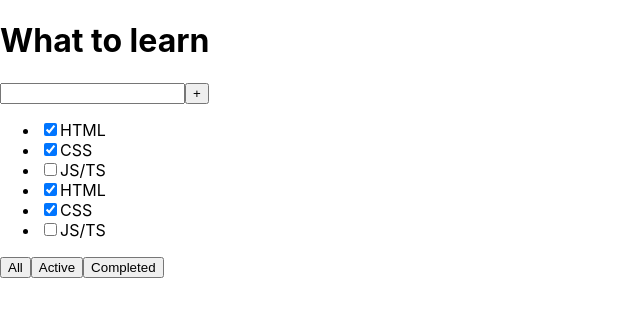
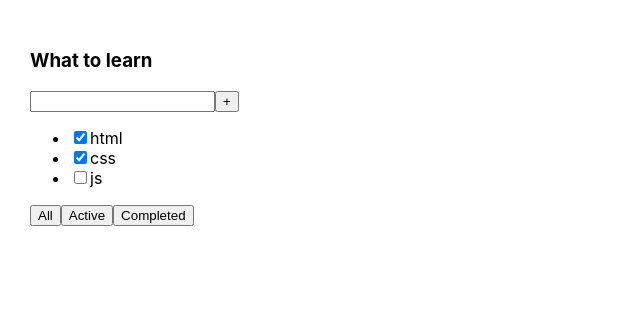
Before and after one commit to dasha7879/1-todolist, a React (Create React App) app in the folder 1-todolist/: page / in a window 1280 px wide. Shown: the top 316 px of the page, without its empty margins (0-640 px from the left). Built offline with nearby package versions, Linux system fonts and the light colour scheme.

Commit message:
add components

```diff
--- a/1-todolist/src/AddTaskForm.tsx
+++ /dev/null
@@ -1,13 +0,0 @@
-type AddTaskForm = {
-
-}
-export const AddTaskForm = ( props: AddTaskForm ) => {
-    return (
-        <>
-            <div>
-                <input />
-                <button>+</button>
-            </div>
-        </>
-    )
-}
--- a/1-todolist/src/App.tsx
+++ b/1-todolist/src/App.tsx
@@ -1,32 +1,21 @@
 import React from 'react';
-import { AddTaskForm } from './AddTaskForm';
 import './App.css';
-import TodoList, { TaskType } from "./TodoList";
-import { TodoListHeader } from './TodoListHeader';
-
+import { TaskType, TodoList } from './TodoList';
 
 function App() {
-    const todoListTitle_1: string = "What to learn"
-    const todoListTitle_2: string = "What to buy"
+    const todoListTitle_1:string = "What to learn"
+    const todoListTitle_2:string= "What to buy"
     const tasks_1: Array<TaskType> = [
-        { id: 1, title: "HTML", isDone: true },
-        { id: 2, title: "CSS", isDone: true },
-        { id: 3, title: "JS/TS", isDone: false },
-        { id: 1, title: "HTML", isDone: true },
-        { id: 2, title: "CSS", isDone: true },
-        { id: 3, title: "JS/TS", isDone: false }
-    ]
-    const tasks_2: Array<TaskType> = [
-        { id: 1, title: "Cheese", isDone: true },
-        { id: 2, title: "Milk", isDone: true },
-        { id: 3, title: "Carrot", isDone: false },
-        { id: 1, title: "Onion", isDone: true }
+        {id:1, title:"html", isDone:true},
+        {id:2, title:"css", isDone:true},
+        {id:3, title:"js", isDone:false}
     ]
 
     return (
-        <>
-           <TodoList  title={todoListTitle_1} tasks={tasks_1}/>
-        </>
+        <div className="App">
+            <TodoList title = {todoListTitle_1} tasks = {tasks_1}/>
+            {/* <TodoList title = {todoListTitle_2} tasks = {tasks_1} /> */}
+        </div>
     );
 }
 
--- a/1-todolist/src/TasksList.tsx
+++ /dev/null
@@ -1,40 +0,0 @@
-//мапинг тасок и фильтры
-
-import { prependOnceListener } from "process"
-import { TaskType } from "./TodoList"
-
-
-type TasksListType = {
-    tasks: TaskType[]
-}
- export const TasksList = (props: TasksListType) => {
-
-    let tasksList = props.tasks.length
-        ? props.tasks.map((task: TaskType) => {
-            return (
-                <li>
-                    <input type="checkbox" checked={task.isDone} />
-                    <span>{task.title}</span>
-                </li>
-            )
-        })
-        : <span>Your taskslist is empty</span>
-
-
-
-    return (
-        <>
-
-            <ul>
-                {tasksList}
-            </ul>
-            <div>
-                <button>All</button>
-                <button>Active</button>
-                <button>Completed</button>
-
-            </div>
-
-        </>
-    )
-}
--- a/1-todolist/src/TodoList.tsx
+++ b/1-todolist/src/TodoList.tsx
@@ -1,12 +1,10 @@
-import React, { FC } from 'react';
-import { AddTaskForm } from './AddTaskForm';
-import { TasksList } from './TasksList';
-import { TodoListHeader } from './TodoListHeader';
+import React from 'react';
 
 type TodoListPropsType = {
     title: string
     tasks: Array<TaskType>
 }
+
 export type TaskType = {
     id: number
     title: string
@@ -14,29 +12,39 @@ export type TaskType = {
 
 }
 
-const TodoList: FC<TodoListPropsType> = (props) => {
-    // let tasksList;
-    // if(props.tasks.length === 0){
-    //     tasksList = <span> Your tasklist is empty</span>
-    // }else{
-    //     tasksList = props.tasks.map((task:TaskType) => {
-    //         return(
-    //             <li>
-    //                     <input type="checkbox" checked={task.isDone}/>
-    //                     <span>{task.title}</span>
-    //             </li>
-    //         )
-    //     })
-    // }
+export const TodoList = (props: TodoListPropsType) => {
+
+
+
+    let tasksList = props.tasks.length ?
+        props.tasks.map((task: TaskType) => {
+            return (
+                <li>
+                    <input type="checkbox" checked={task.isDone} />
+                    <span>{task.title}</span>
+                </li>
+            )
+        })
+        : <span>Your tasklistis empty</span>
 
 
     return (
-        <div>
-          <TodoListHeader  title='What to learn'/>
-          <AddTaskForm />
-          <TasksList tasks={props.tasks} />
-        </div>
+        <>
+            <div>
+                <h3>{props.title}</h3>
+                <div>
+                    <input />
+                    <button>+</button>
+                </div>
+                <ul>
+                    {tasksList}
+                </ul>
+                <div>
+                    <button>All</button>
+                    <button>Active</button>
+                    <button>Completed</button>
+                </div>
+            </div>
+        </>
     )
 }
-
-export default TodoList;
--- a/1-todolist/src/TodoListHeader.tsx
+++ /dev/null
@@ -1,12 +0,0 @@
-import { prependOnceListener } from "process"
-import { isPropertySignature } from "typescript"
-
-type TodoListHeader = {
-    title:string
-}
-
-export const TodoListHeader = (props: TodoListHeader)=>{
-    return (
-        <h1>{props.title}</h1>
-    )
-    }
--- a/1-todolist/src/index.tsx
+++ b/1-todolist/src/index.tsx
@@ -9,7 +9,7 @@ const root = ReactDOM.createRoot(
 );
 root.render(
   <React.StrictMode>
-    <App/>
+    <App />
   </React.StrictMode>
 );
 
```
